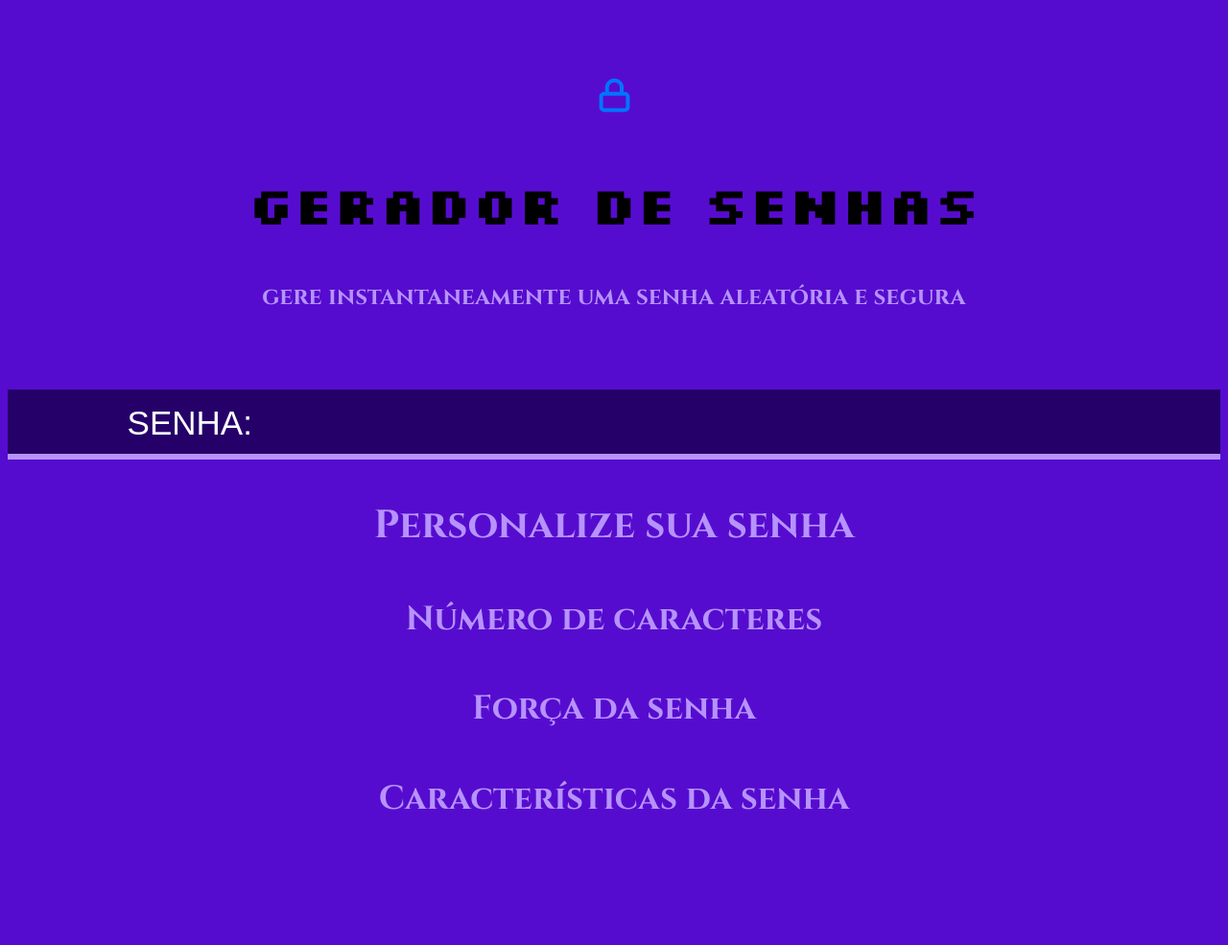
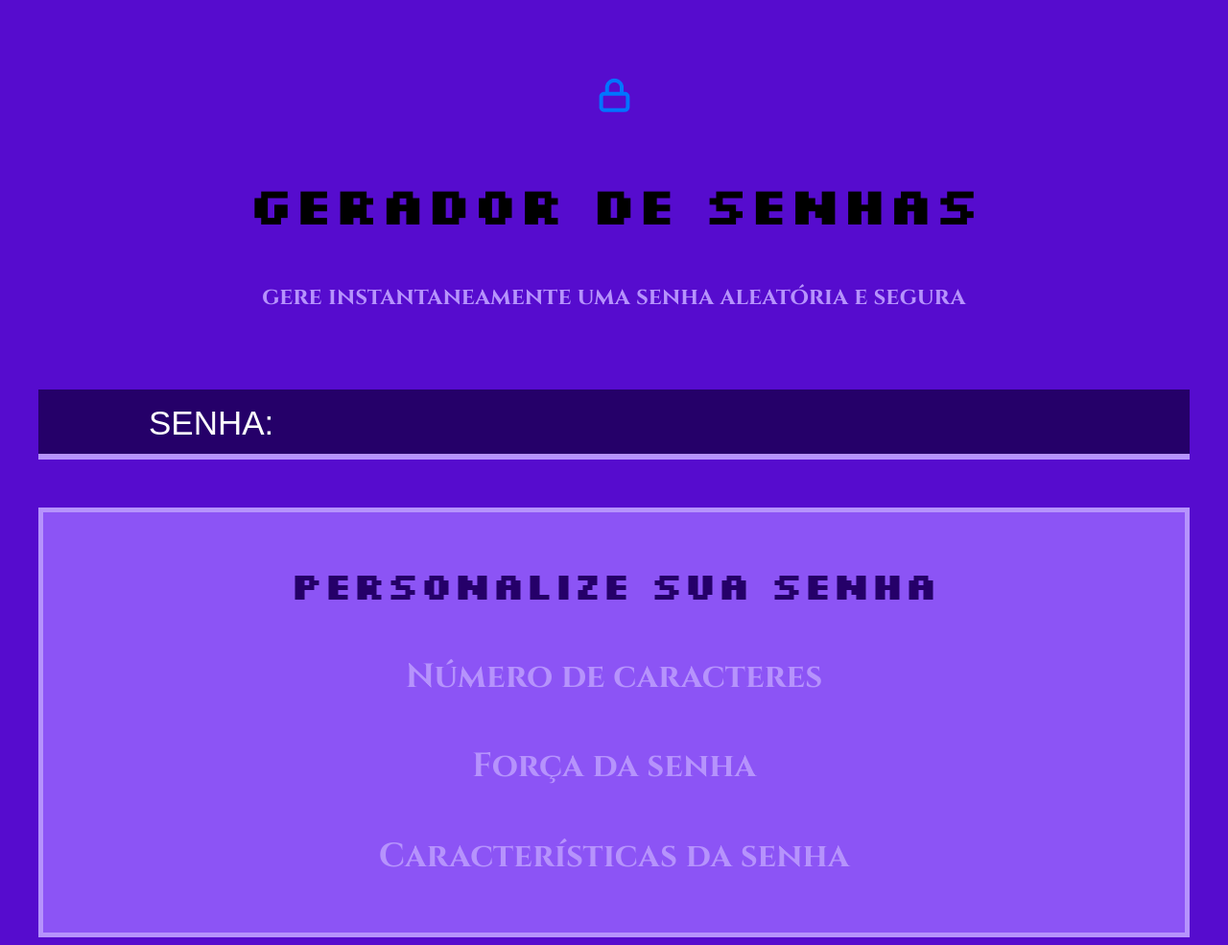
Before and after one commit to isadoratelles/gerador-de-senhas, a plain HTML site: page site de seg/index.html in a window 1280 px wide. Shown: the whole page at 96% size. Before the commit the page ends 902 px from the top, so only its background shows below. Drawn offline with Linux system fonts and the light colour scheme; a web font is replaced by a local one.

Commit message:
Add files via upload

```diff
--- a/site de seg/style.css
+++ b/site de seg/style.css
@@ -23,6 +23,8 @@ body{
 
     text-align: center;
     font-size: 35px;
+    width:1200px;
+    margin:0 auto;
     }
 
     .img{
@@ -65,3 +67,16 @@ body{
 #campo-senha:focus{
     outline:none;
 }
+
+.parametro{
+    background-color: var(--fundo-texto);
+    border: 5px solid var(--borda);
+    margin-top:50px;
+    padding: 10px;
+}
+
+.parametro-titulo{
+    font-family: var(--fonte2);
+    font-size: 40px;
+    color: rgb(37, 0, 105);
+}
```
